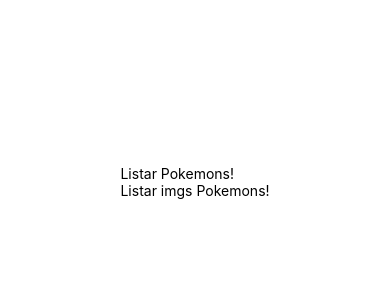
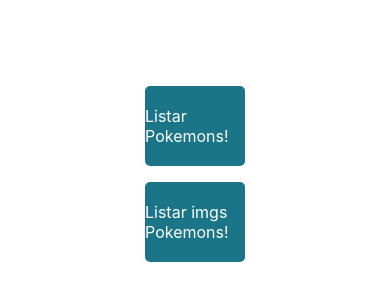
Before and after one commit to manell98/pokedex, a React Native app: screen / in a window 390 px wide. Shown: the part 190-490 px from the top of the page. Built offline with nearby package versions, Linux system fonts and the light colour scheme.

Commit message:
Arrumando estrutura e estilizando botao

```diff
--- a/App.tsx
+++ b/App.tsx
@@ -1,12 +1,12 @@
 import { StatusBar } from 'expo-status-bar';
 import { StyleSheet, View} from 'react-native';
-import PokemonComponent from "./src/components/PokemonComponent";
+import Index from "./src/components/Pokemon";
 
 export default function App() {
   return (
     <View style={styles.container}>
       <StatusBar style="auto" />
-      <PokemonComponent />
+      <Index />
     </View>
   );
 }
--- a/src/components/PokemonComponent.tsx
+++ b/src/components/Pokemon/index.tsx
@@ -1,9 +1,9 @@
 import {Image, Text, TouchableOpacity, View} from "react-native";
 import { useState } from "react";
 import axios from "axios";
-import { styles } from "./stylesPokemon";
+import { styles } from "./styles";
 
-const PokemonComponent = () => {
+const Index = () => {
     const [pokemons, setPokemons] = useState([]);
 
     const [objImgPokemons, setObjImgPokemons] = useState([{}]);
@@ -29,18 +29,20 @@
 
     return (
         <View>
-            <TouchableOpacity onPress={listarPokemons}>
-                <Text>Listar Pokemons!</Text>
+            <TouchableOpacity style={styles.botao} onPress={listarPokemons}>
+                <Text style={styles.textoBotao}>Listar Pokemons!</Text>
             </TouchableOpacity>
 
-            <TouchableOpacity onPress={listarImgPokemons}>
-                <Text>Listar imgs Pokemons!</Text>
+            <TouchableOpacity style={styles.botao} onPress={listarImgPokemons}>
+                <Text style={styles.textoBotao}>Listar imgs Pokemons!</Text>
             </TouchableOpacity>
 
             <View style={styles.div}>
                 {
                     objImgPokemons.map((objPokemon: any, index: number) => (
-                        <Image style={styles.stretch} key={index} source={{uri: objPokemon.img}} accessibilityLabel={objPokemon.nome} />
+                        <TouchableOpacity>
+                            <Image style={styles.stretch} key={index} source={{uri: objPokemon.img}} accessibilityLabel={objPokemon.nome} />
+                        </TouchableOpacity>
                     ))
                 }
             </View>
@@ -48,4 +50,4 @@
     );
 }
 
-export default PokemonComponent;
+export default Index;
--- a/src/components/stylesPokemon.ts
+++ b/src/components/Pokemon/styles.ts
@@ -17,4 +17,20 @@
       flexDirection: "row",
       flexWrap: "wrap"
     },
+    botao: {
+        height: 80,
+        width: 100,
+        borderRadius: 5,
+        backgroundColor: '#1a7588',
+        alignItems: 'center',
+        justifyContent: 'center',
+        color: "#ddd",
+        marginBottom: 16,
+    },
+    textoBotao: {
+        alignItems: 'center',
+        justifyContent: 'center',
+        color: "#fff",
+        fontSize: 16,
+    },
 });
```
